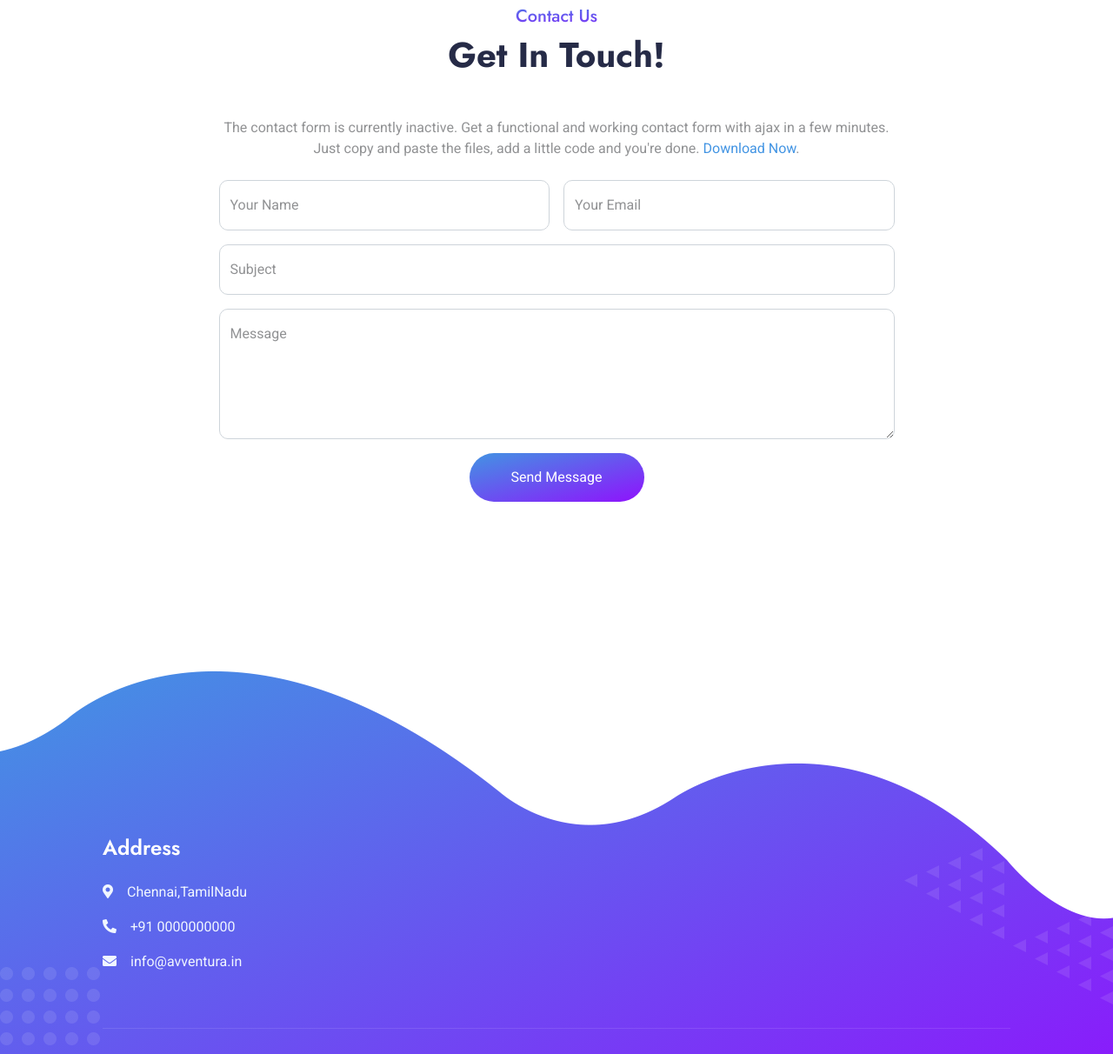
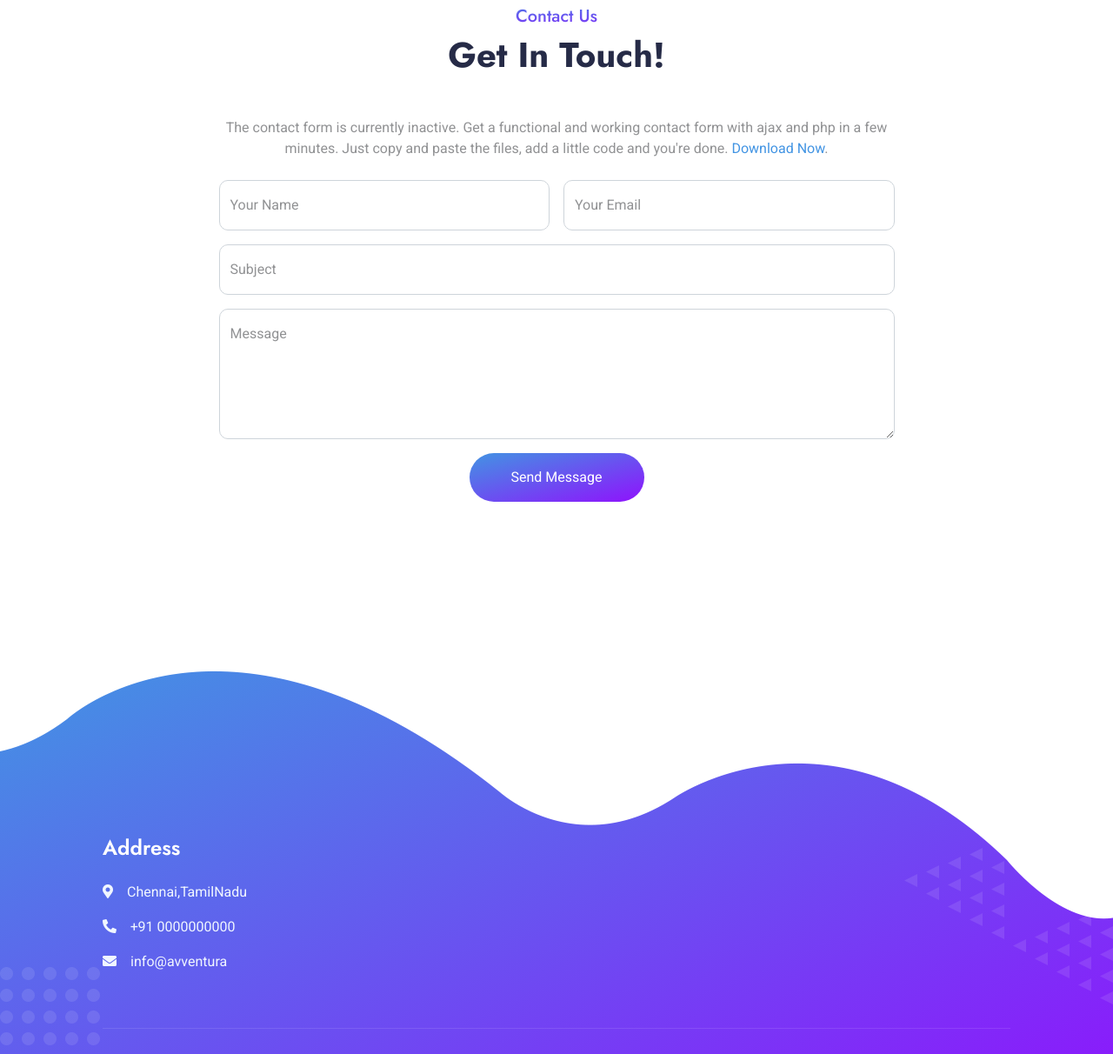
Before and after one commit to mrsaviour-28/avventura, a plain HTML site: page index.html in a window 1280 px wide. Shown: the part 2080-3292 px from the top of the page at 87% size. Drawn offline with nearby package versions, Linux system fonts and the light colour scheme.

Commit message:
update message

```diff
--- a/index.html
+++ b/index.html
@@ -928,7 +928,7 @@
               <div class="wow fadeInUp" data-wow-delay="0.3s">
                 <p class="text-center mb-4">
                   The contact form is currently inactive. Get a functional and
-                  working contact form with ajax in a few minutes. Just
+                  working contact form with ajax and php in a few minutes. Just
                   copy and paste the files, add a little code and you're done.
                   <a href="https://htmlcodex.com/contact-form">Download Now</a>.
                 </p>
@@ -1008,7 +1008,7 @@
                 <i class="fa fa-map-marker-alt me-3"></i>Chennai,TamilNadu
               </p>
               <p><i class="fa fa-phone-alt me-3"></i>+91 0000000000</p>
-              <p><i class="fa fa-envelope me-3"></i>info@avventura.in</p>
+              <p><i class="fa fa-envelope me-3"></i>info@avventura</p>
             </div>
             <!-- <div class="col-md-6 col-lg-3">
               <h4 class="text-white mb-4">Quick Link</h4>
```
